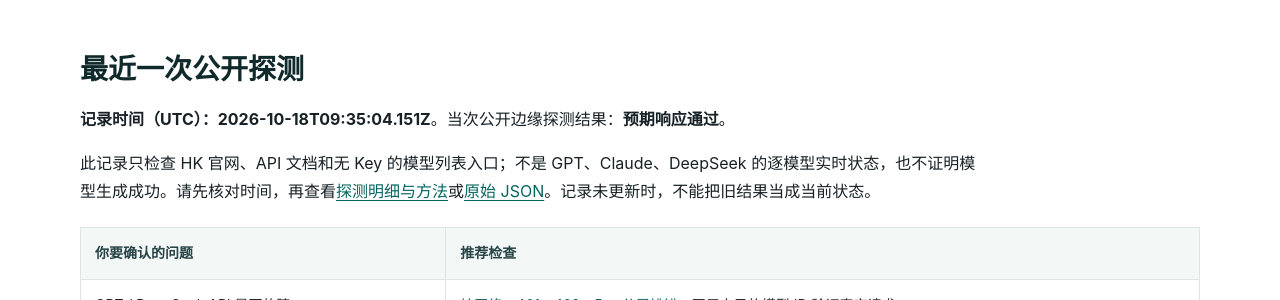
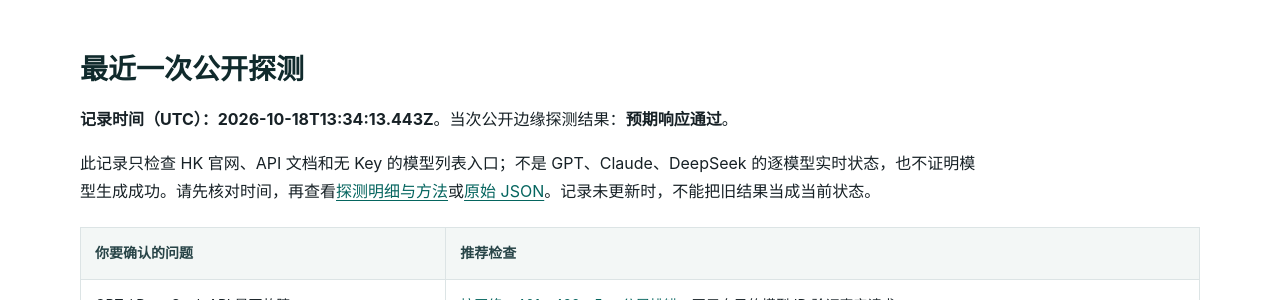
Before and after one commit to KKWANG4444/api-status, a Jekyll site: the page built from index.md, in a window 1280 px wide and 900 px high, scrolled down 364 px. Shown: the part 151-451 px from the top of the window. Built offline with Jekyll 4.4.1, drawn with Linux system fonts in a browser that asks for light colours.

Commit message:
chore: update public edge status

```diff
--- a/_data/status.json
+++ b/_data/status.json
@@ -1,7 +1,7 @@
 {
   "status": "operational",
-  "checked_at": "2026-10-18T09:35:04.151Z",
-  "duration_ms": 485,
+  "checked_at": "2026-10-18T13:34:13.443Z",
+  "duration_ms": 1699,
   "overall": true,
   "components": [
     {
@@ -10,7 +10,7 @@
       "url": "https://www.aifast.hk/",
       "ok": true,
       "status": 200,
-      "elapsed_ms": 287,
+      "elapsed_ms": 1645,
       "content_type": "text/html; charset=utf-8",
       "detail": "Expected public edge response"
     },
@@ -20,7 +20,7 @@
       "url": "https://api.aifast.hk/",
       "ok": true,
       "status": 200,
-      "elapsed_ms": 440,
+      "elapsed_ms": 496,
       "content_type": "text/html",
       "detail": "Expected public edge response"
     },
@@ -30,7 +30,7 @@
       "url": "https://www.aifast.hk/v1/models",
       "ok": true,
       "status": 401,
-      "elapsed_ms": 349,
+      "elapsed_ms": 1646,
       "content_type": "application/json; charset=utf-8",
       "detail": "Expected public edge response"
     }
--- a/data/status.json
+++ b/data/status.json
@@ -1,7 +1,7 @@
 {
   "status": "operational",
-  "checked_at": "2026-10-18T09:35:04.151Z",
-  "duration_ms": 485,
+  "checked_at": "2026-10-18T13:34:13.443Z",
+  "duration_ms": 1699,
   "overall": true,
   "components": [
     {
@@ -10,7 +10,7 @@
       "url": "https://www.aifast.hk/",
       "ok": true,
       "status": 200,
-      "elapsed_ms": 287,
+      "elapsed_ms": 1645,
       "content_type": "text/html; charset=utf-8",
       "detail": "Expected public edge response"
     },
@@ -20,7 +20,7 @@
       "url": "https://api.aifast.hk/",
       "ok": true,
       "status": 200,
-      "elapsed_ms": 440,
+      "elapsed_ms": 496,
       "content_type": "text/html",
       "detail": "Expected public edge response"
     },
@@ -30,7 +30,7 @@
       "url": "https://www.aifast.hk/v1/models",
       "ok": true,
       "status": 401,
-      "elapsed_ms": 349,
+      "elapsed_ms": 1646,
       "content_type": "application/json; charset=utf-8",
       "detail": "Expected public edge response"
     }
```
